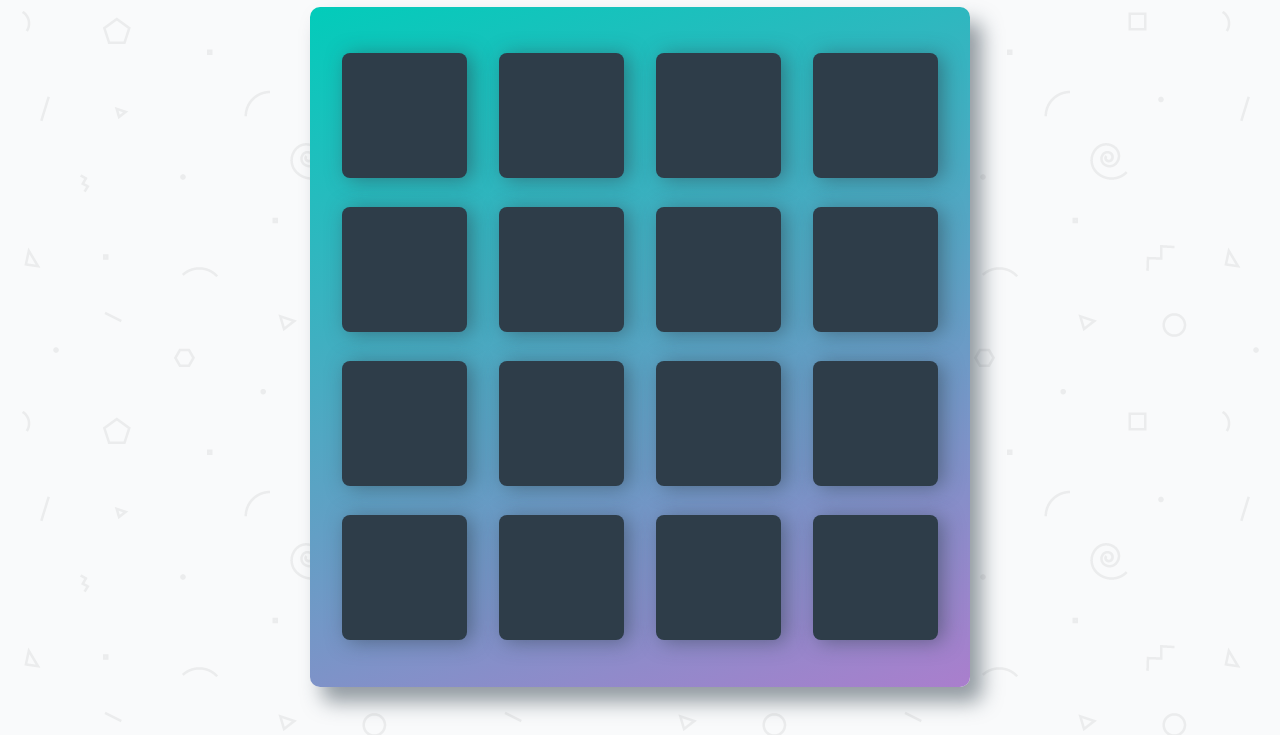
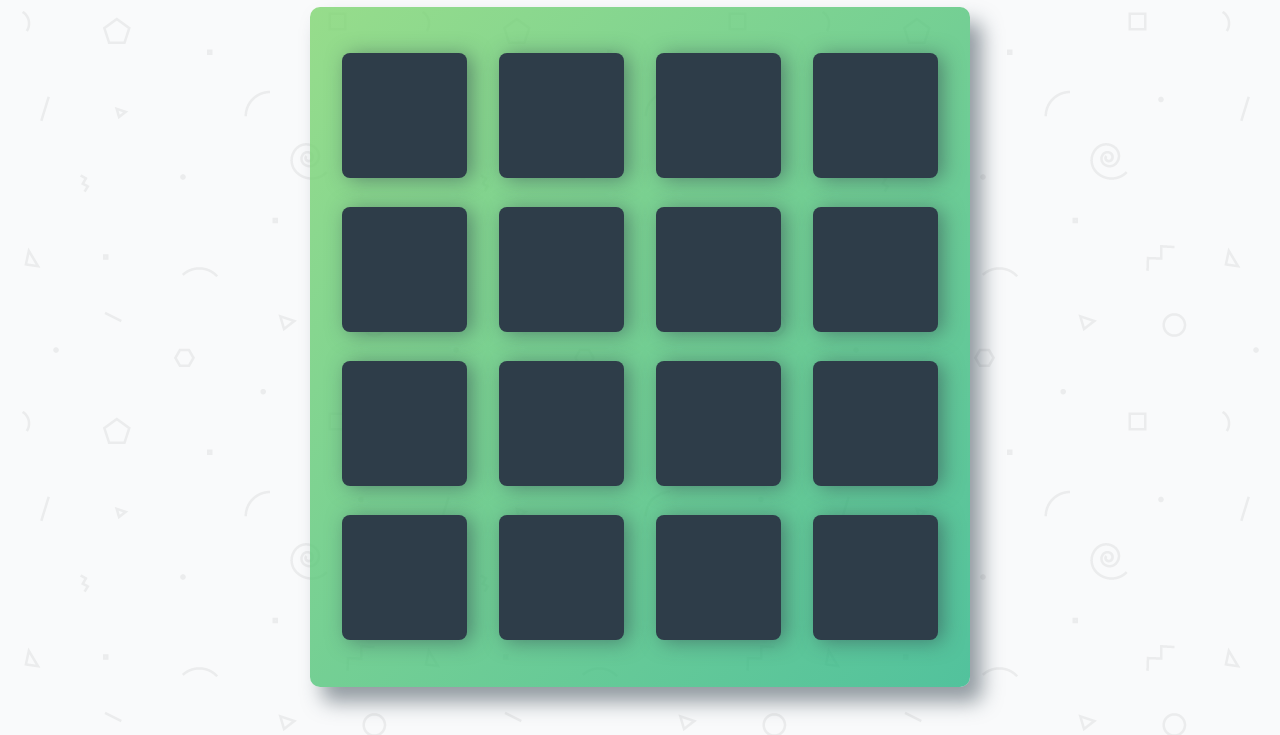
Before and after one commit to paulcarrillo/memory-game-master, a plain HTML site: page index.html in a window 1280 px wide. Shown: the part 108-843 px from the top of the page. Drawn offline with Linux system fonts and the light colour scheme; a web font is replaced by a local one.

Commit message:
Color updated for the deck

```diff
--- a/css/app.css
+++ b/css/app.css
@@ -41,7 +41,11 @@ h1 {
 .deck {
     width: 660px;
     min-height: 680px;
-    background: linear-gradient(160deg, #02ccba 0%, #aa7ecd 100%);
+    /*background: linear-gradient(160deg, #02ccba 0%, #aa7ecd 100%); */
+    background-image: linear-gradient(
+    to right bottom,
+    rgba(126, 213, 111, 0.8),
+    rgba(40, 180, 133, 0.8));
     padding: 32px;
     border-radius: 10px;
     box-shadow: 12px 15px 20px 0 rgba(46, 61, 73, 0.5);
```
